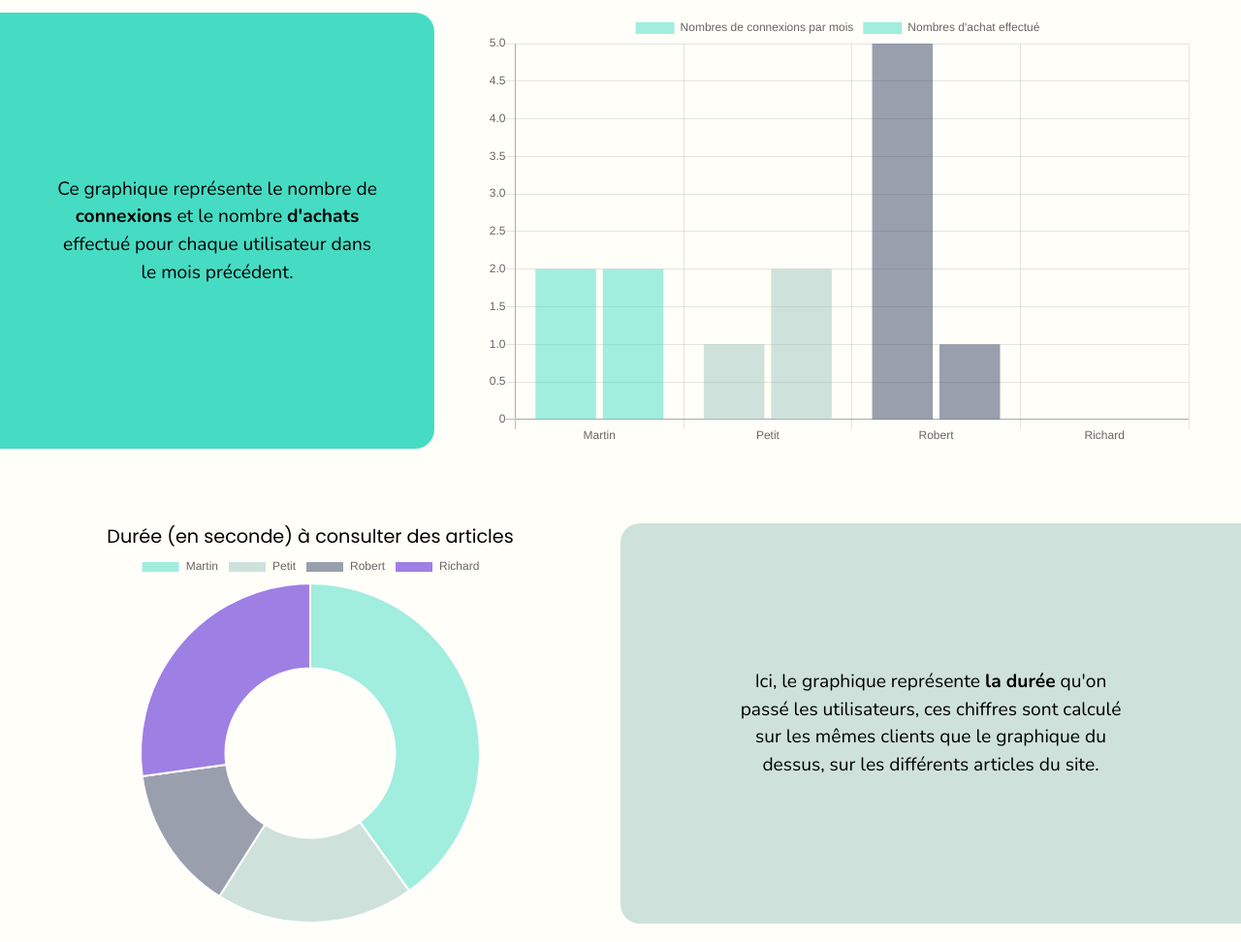
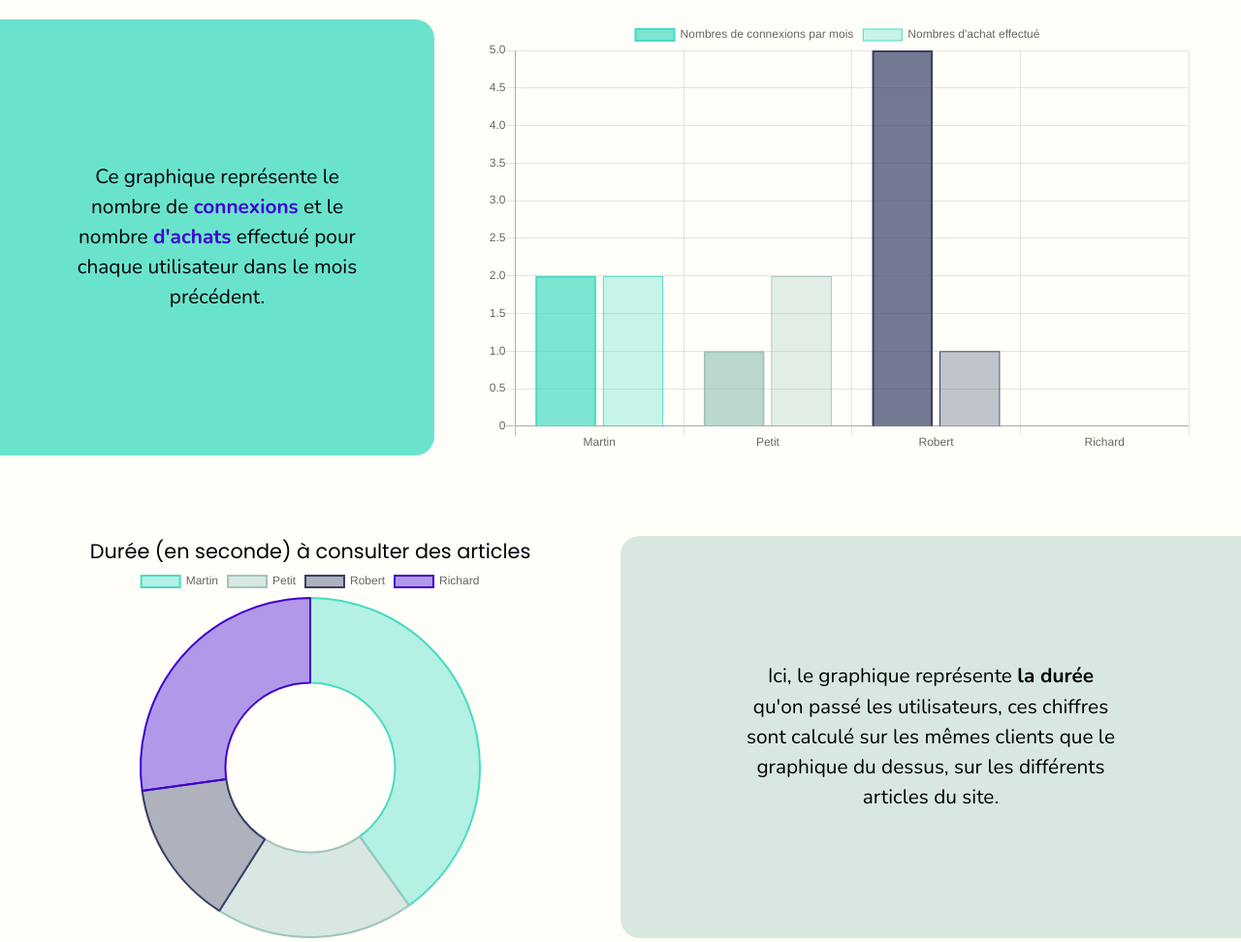
Before and after one commit to RobinFERREIRADASILVA/nooco-test, a React app: page / in a window 1280 px wide. Shown: the part 320-1292 px from the top of the page at 97% size. Built offline with nearby package versions, Linux system fonts and the light colour scheme.

Commit message:
some css on graph and text

```diff
--- a/src/components/Product/index.js
+++ b/src/components/Product/index.js
@@ -30,7 +30,7 @@ const Product = () => {
       <h2>Statistiques des produits</h2>
       <div className="product-first">
         <div className="product-infos">
-          <p>On peut voir avec ce graphique le nombre de <span className="product-sales">ventes</span> sur les différents articles de votre boutique</p>
+          <p>On peut voir avec ce graphique le nombre de <span className="product-sales">ventes</span> sur les différents articles de votre boutique.</p>
         </div>
         <div className="product-first-graph">
           <Bar
@@ -41,14 +41,24 @@ const Product = () => {
                   label: 'Nombre de ventes',
                   data: numberOfSales,
                   backgroundColor: [
-                    'rgba(63, 0, 208, 0.5)',
-                    'rgba(158, 198, 190, 0.5)',
-                    'rgba(55, 64, 100, 0.5)',
-                    'rgba(145, 64, 100, 0.5)',
-                    'rgba(55, 75, 100, 0.5)',
-                    'rgba(55, 25, 100, 0.5)',
-                    'rgba(55, 158, 100, 0.5)',
+                    'rgba(63, 0, 208, 0.3)',
+                    'rgba(158, 198, 190, 0.3)',
+                    'rgba(55, 64, 100, 0.3)',
+                    'rgba(145, 64, 100, 0.3)',
+                    'rgba(55, 255, 100, 0.3)',
+                    'rgba(55, 25, 100, 0.3)',
+                    'rgba(55, 158, 100, 0.3)',
                   ],
+                  borderColor: [
+                    'rgba(63, 0, 208, 1)',
+                    'rgba(158, 198, 190, 1)',
+                    'rgba(55, 64, 100, 1)',
+                    'rgba(145, 64, 100, 1)',
+                    'rgba(55, 75, 100, 1)',
+                    'rgba(55, 25, 100, 1)',
+                    'rgba(55, 158, 100, 1)',
+                  ],
+                  borderWidth: 1,
                 },
               ],
             }}
--- a/src/components/User/index.js
+++ b/src/components/User/index.js
@@ -39,7 +39,7 @@ const User = () => {
       <h2>Statistiques sur les utilisateurs</h2>
       <div className="user-first">
         <div className="user-description-first">
-          <p>Ce graphique représente le nombre de <strong>connexions</strong> et le nombre <strong>d'achats</strong> effectué pour chaque utilisateur dans le mois précédent.</p>
+          <p>Ce graphique représente le nombre de <strong className="login">connexions</strong> et le nombre <strong className="purchase">d'achats</strong> effectué pour chaque utilisateur dans le mois précédent.</p>
         </div>
         <div className="user-graph-first">
           <Bar
@@ -50,21 +50,35 @@ const User = () => {
                   label: 'Nombres de connexions par mois',
                   data: loginByMonth,
                   backgroundColor: [
-                    'rgb(69, 220, 195, 0.5)',
-                    'rgba(158, 198, 190, 0.5)',
-                    'rgba(55, 64, 100, 0.5)',
-                    'rgba(63, 0, 208, 0.5)',
+                    'rgb(69, 220, 195, 0.7)',
+                    'rgba(158, 198, 190, 0.7)',
+                    'rgba(55, 64, 100, 0.7)',
+                    'rgba(63, 0, 208, 0.7)',
                   ],
+                  borderColor: [
+                    'rgb(69, 220, 195, 1)',
+                    'rgba(158, 198, 190, 1)',
+                    'rgba(55, 64, 100, 1)',
+                    'rgba(63, 0, 208, 1)',
+                  ],
+                  borderWidth: 2,
                 },
                 {
                   label: 'Nombres d\'achat effectué',
                   data: purchases,
                   backgroundColor: [
-                    'rgb(69, 220, 195, 0.5)',
-                    'rgba(158, 198, 190, 0.5)',
-                    'rgba(55, 64, 100, 0.5)',
-                    'rgba(63, 0, 208, 0.5)',
+                    'rgb(69, 220, 195, 0.3)',
+                    'rgba(158, 198, 190, 0.3)',
+                    'rgba(55, 64, 100, 0.3)',
+                    'rgba(63, 0, 208, 0.3)',
                   ],
+                  borderColor: [
+                    'rgb(69, 220, 195, 1)',
+                    'rgba(158, 198, 190, 1)',
+                    'rgba(55, 64, 100, 1)',
+                    'rgba(63, 0, 208, 1)',
+                  ],
+                  borderWidth: 1,
                 },
               ],
             }}
@@ -86,11 +100,18 @@ const User = () => {
                 {
                   data: durationOnArticle,
                   backgroundColor: [
-                    'rgb(69, 220, 195, 0.5)',
-                    'rgba(158, 198, 190, 0.5)',
-                    'rgba(55, 64, 100, 0.5)',
-                    'rgba(63, 0, 208, 0.5)',
+                    'rgb(69, 220, 195, 0.4)',
+                    'rgba(158, 198, 190, 0.4)',
+                    'rgba(55, 64, 100, 0.4)',
+                    'rgba(63, 0, 208, 0.4)',
                   ],
+                  borderColor: [
+                    'rgb(69, 220, 195, 1)',
+                    'rgba(158, 198, 190, 1)',
+                    'rgba(55, 64, 100, 1)',
+                    'rgba(63, 0, 208, 1)',
+                  ],
+                  borderWidth: 2,
                 },
               ],
             }}
@@ -103,7 +124,7 @@ const User = () => {
 
         </div>
         <div className="user-description-second">
-          <p>Ici, le graphique représente <strong>la durée</strong> qu'on passé les utilisateurs, ces chiffres sont calculé sur les mêmes clients que le graphique du dessus, sur les différents articles du site.</p>
+          <p>Ici, le graphique représente <strong className="duration">la durée</strong> qu'on passé les utilisateurs, ces chiffres sont calculé sur les mêmes clients que le graphique du dessus, sur les différents articles du site.</p>
         </div>
       </div>
     </div>
--- a/src/components/User/user.scss
+++ b/src/components/User/user.scss
@@ -12,16 +12,19 @@
   }
   .user-first, .user-second  {
     display: flex;
-    font-size: 1.2em;
+    font-size: 1.3em;
     text-align: center;
     line-height: 1.5em;
     margin: 4em 0;
     .user-description-first, .user-description-second {
-      background: rgb(69, 220, 195);
+      background: rgb(69, 220, 195, 0.8);
       border-radius: 0 20px 20px 0;
       display: flex;
       width: 35%;
       max-height: 100%;
+      .login, .purchase {
+        color: #3f00d0;
+      }
       p {
         align-self: center;
         padding: 3em;
@@ -36,7 +39,7 @@
       margin: auto;
     }
     .user-description-second {
-      background: rgba(158, 198, 190, 0.5);
+      background: rgba(158, 198, 190, 0.4);
       padding: 3em;
       border-radius: 20px 0px 0px 20px;
       width: 50%;
```
